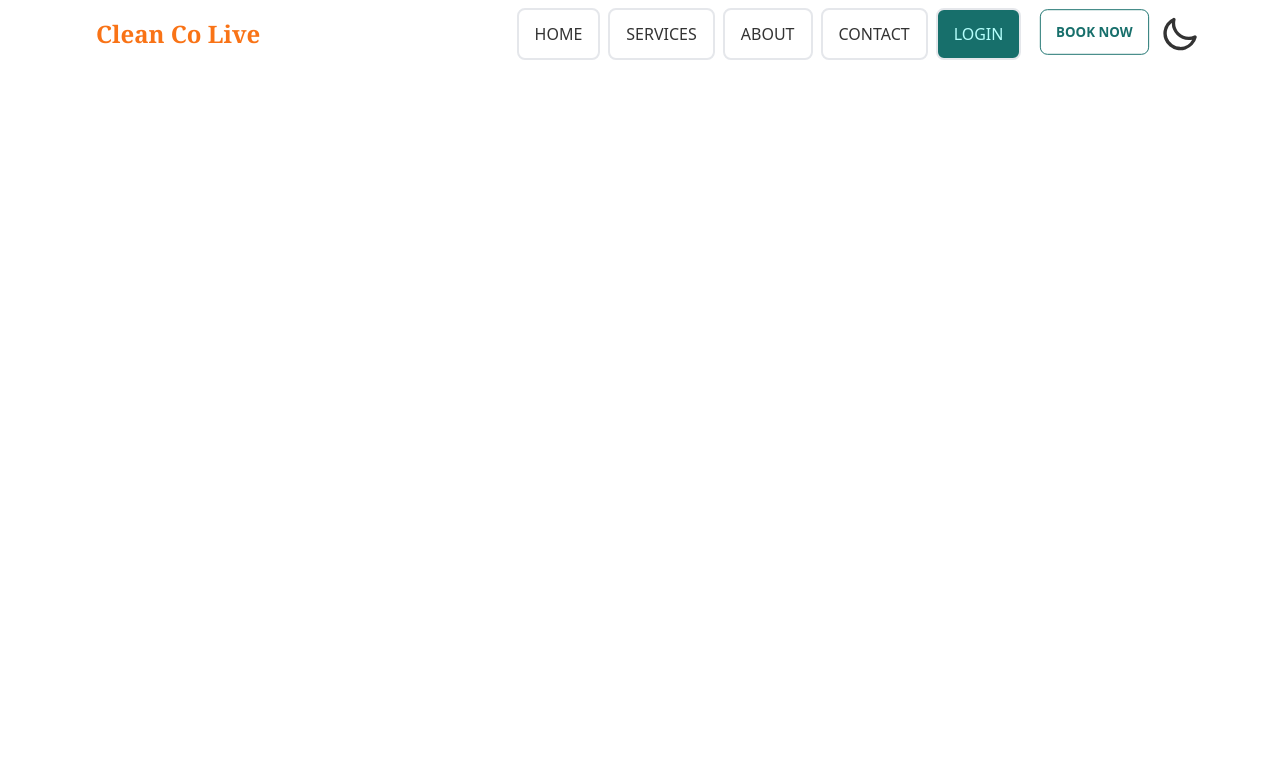
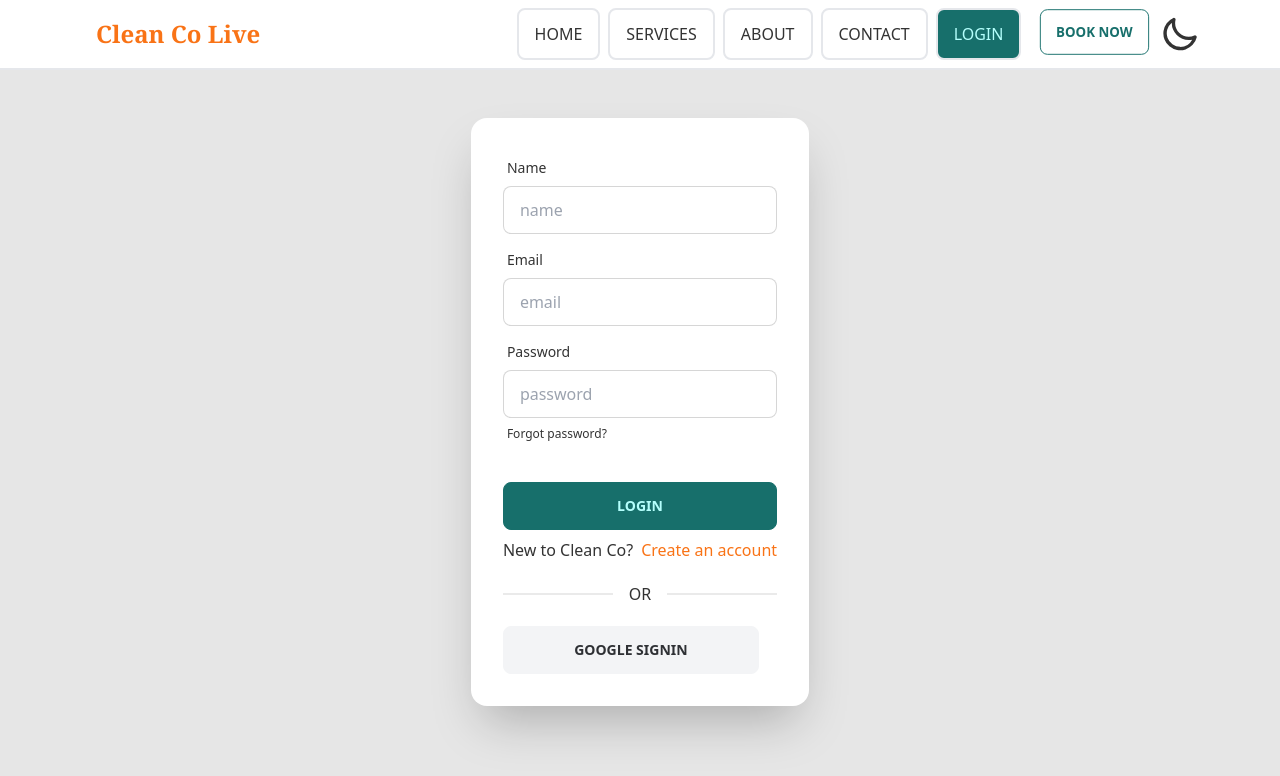
Before and after one commit to SantoSaha508/clen-full-project-, a React (Create React App) app: page /login in a window 1280 px wide. Shown: the top 776 px of the page. Built offline with nearby package versions, Linux system fonts and the light colour scheme.

Commit message:
create login page

```diff
--- a/src/components/Navbar.js
+++ b/src/components/Navbar.js
@@ -9,7 +9,7 @@ const Navbar = ({ children }) => {
             <input id="my-drawer-3" type="checkbox" className="drawer-toggle" />
             <div className="drawer-content flex flex-col">
                 {/* <!-- Navbar --> */}
-                <div className="w-full navbar bg-base-100 fixed top-0 z-50 lg:px-20">
+                <div className="w-full navbar bg-base-100 fixed top-0 z-50 lg:px-20 border-b-2">
                     <div data-aos="flip-up" className="flex-1 px-2 mx-2 font-serif font-bold text-2xl text-orange-500">Clean Co Live
                     </div>
 
--- a/src/pages/About.js
+++ b/src/pages/About.js
@@ -2,7 +2,7 @@ import React from 'react';
 
 const About = () => {
     return (
-        <div>
+        <div className='mt-20'>
            <h2>this is about</h2>
         </div>
     );
--- a/src/pages/Contact.js
+++ b/src/pages/Contact.js
@@ -2,7 +2,7 @@ import React from 'react';
 
 const Contact = () => {
     return (
-        <div>
+        <div className='mt-20'>
             <h3>this is contact</h3>
         </div>
     );
--- a/src/pages/Login.js
+++ b/src/pages/Login.js
@@ -1,9 +1,51 @@
 import React from 'react';
+import { Link } from 'react-router-dom';
 
 const Login = () => {
     return (
-        <div>
-            <h3>this is login</h3>
+        <div class="hero min-h-screen bg-base-200 mt-3">
+            <div class="hero-content flex-col lg:flex-row-reverse">
+                <div class="card flex-shrink-0 w-full max-w-sm shadow-2xl bg-base-100">
+                    <div class="card-body">
+                    <div class="form-control">
+                            <label class="label">
+                                <span class="label-text">Name</span>
+                            </label>
+                            <input type="text" placeholder="name" class="input input-bordered" />
+                        </div>
+                        <div class="form-control">
+                            <label class="label">
+                                <span class="label-text">Email</span>
+                            </label>
+                            <input type="text" placeholder="email" class="input input-bordered" />
+                        </div>
+                        <div class="form-control">
+                            <label class="label">
+                                <span class="label-text">Password</span>
+                            </label>
+                            <input type="text" placeholder="password" class="input input-bordered" />
+                            <label class="label">
+                                <a href="#" class="label-text-alt link link-hover">Forgot password?</a>
+                            </label>
+                        </div>
+                        <div class="form-control mt-6">
+                            <button class="btn btn-primary">Login</button>
+                        </div>
+                        <div className='flex'>
+                            <div className='mr-2'>
+                                <p>New to Clean Co?</p>
+                            </div>
+                            <div>
+                                <Link className='text-orange-500' to="/signup">Create an account</Link>
+                            </div>
+                        </div>
+
+                        <div class="divider">OR</div>
+
+                        <button class="btn btn-wide">GOOGLE SIGNIN</button>
+                    </div>
+                </div>
+            </div>
         </div>
     );
 };
--- a/src/pages/Services.js
+++ b/src/pages/Services.js
@@ -2,8 +2,8 @@ import React from 'react';
 
 const Services = () => {
     return (
-        <div>
-            <h3 className='text-red-500'>this is service</h3>
+        <div className='my-20'>
+            <h3>this is service</h3>
         </div>
     );
 };
--- a/src/pages/SignUp.js
+++ b/src/pages/SignUp.js
@@ -2,7 +2,7 @@ import React from 'react';
 
 const SignUp = () => {
     return (
-        <div>
+        <div className='mt-20'>
             <h3>this is sign up</h3>
         </div>
     );
--- a/src/routes/publicRoute.js
+++ b/src/routes/publicRoute.js
@@ -3,6 +3,7 @@ import About from '../pages/About';
 import Services from '../pages/Services';
 import Contact from '../pages/Contact';
 import Login from '../pages/Login';
+import SignUp from '../pages/SignUp';
 
 
 export const publicRoute = [
@@ -10,5 +11,6 @@ export const publicRoute = [
     { path: "/about", name: "About", Component: About },
     { path: "/services", name: "Services", Component: Services },
     { path: "/contact", name: "Contact", Component: Contact },
-    { path: "/login", name: "Login", Component: Login }
+    { path: "/login", name: "Login", Component: Login },
+    { path: "/signup", name: "Signup", Component: SignUp }
   ]
```
